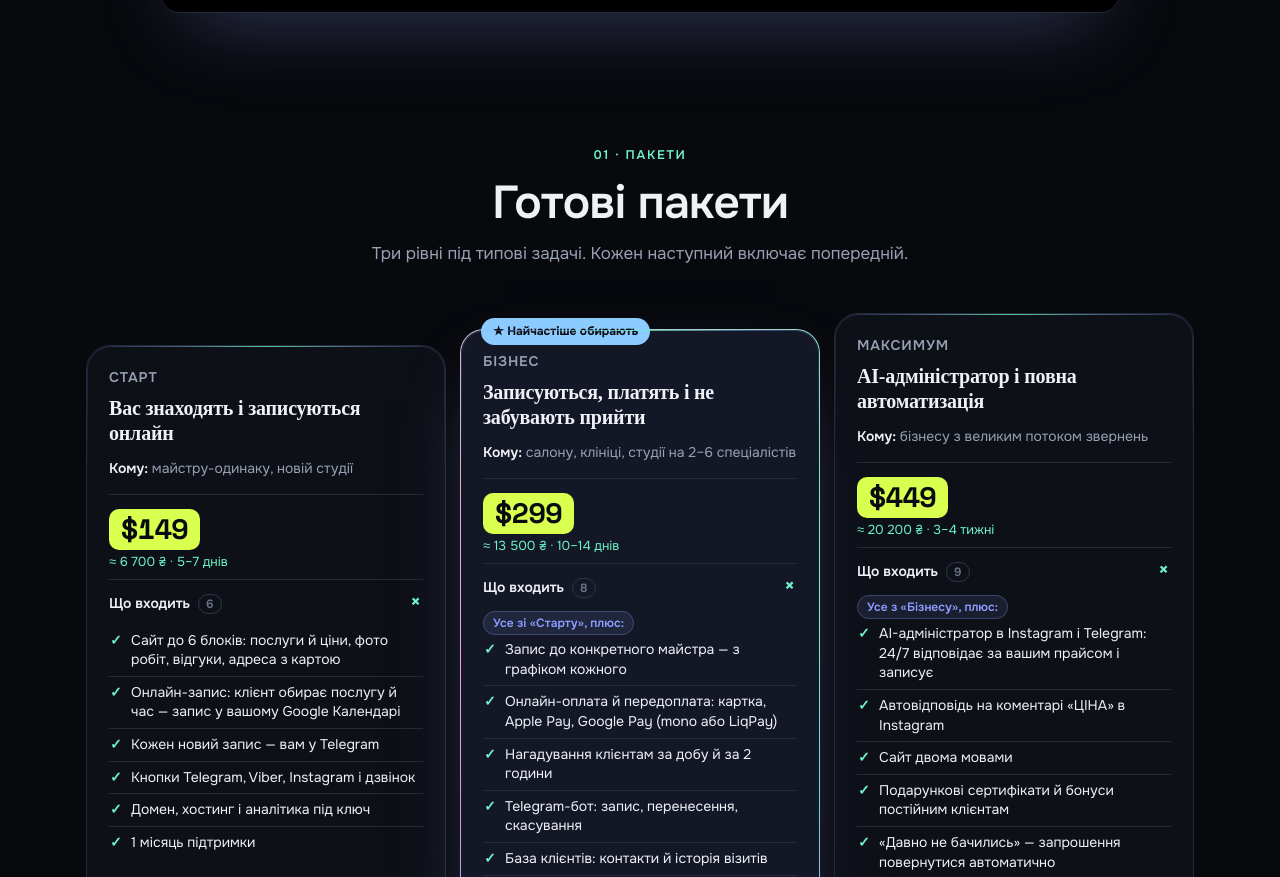
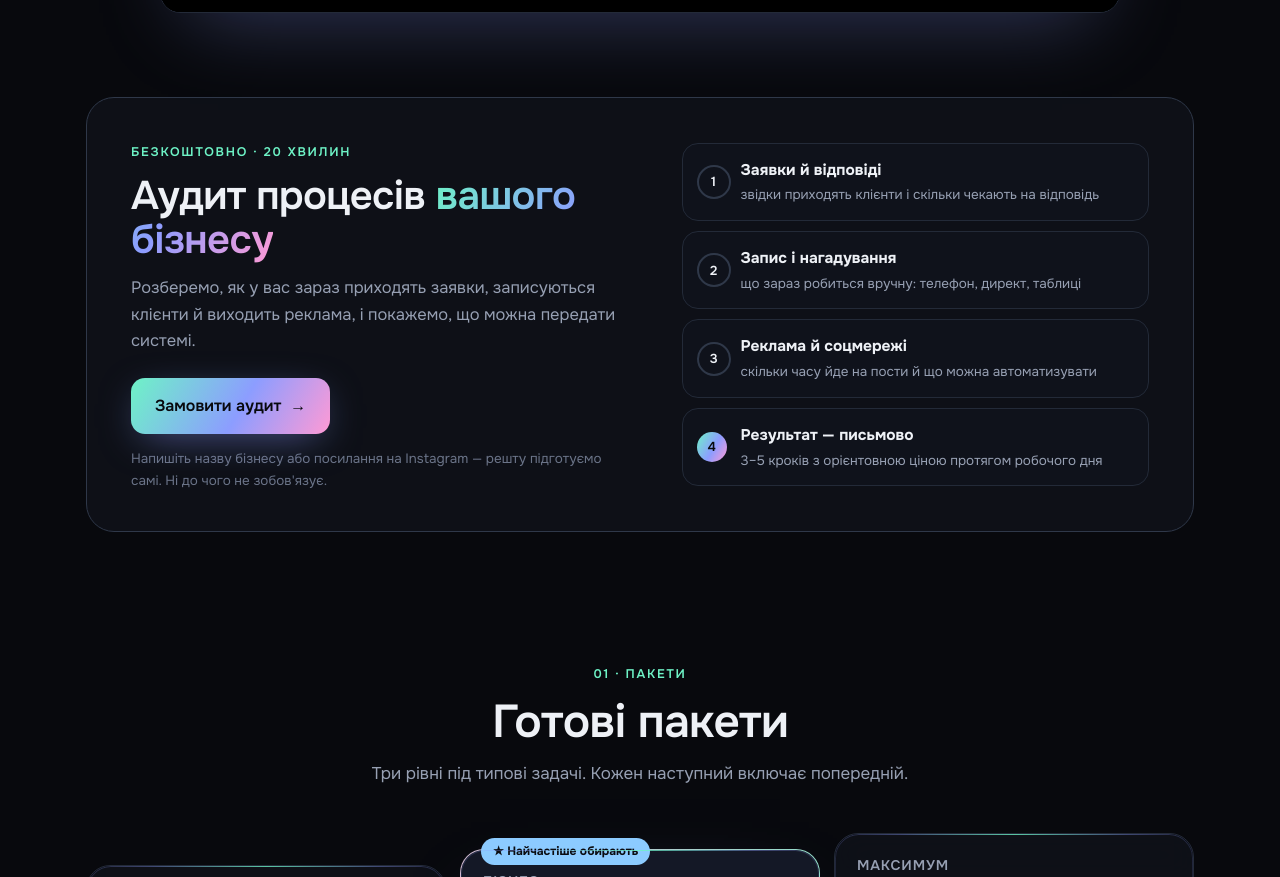
Before and after one commit to onegentleman6/pulselab, a plain HTML site: page index.html in a window 1280 px wide. Shown: the part 1551-2428 px from the top of the page. Drawn offline with Linux system fonts and the light colour scheme; grey boxes are pictures that could not be loaded; a web font is replaced by a local one.

Commit message:
Блок «Безкоштовний аудит процесів»

```diff
--- a/index.html
+++ b/index.html
@@ -390,6 +390,19 @@ details p{padding:0 22px 20px;color:var(--muted);font-size:15.5px}
 .cta .ph2 img{width:100%;height:auto;aspect-ratio:600/880;object-fit:cover;border-radius:24px;border:1px solid var(--line2);transform:rotate(-3deg);box-shadow:0 30px 70px -25px rgba(0,0,0,.9)}
 .cta .ph2 .hand{position:absolute;left:-40px;top:10%;transform:rotate(-8deg);z-index:2}
 @media(max-width:820px){.cta{grid-template-columns:1fr;padding:36px 22px;text-align:center}.cta p{margin:0 auto}.cta .btns{justify-content:center}.cta .ph2{display:none}}
+/* ===== аудит ===== */
+.aud{position:relative;display:grid;grid-template-columns:1.05fr .95fr;gap:34px;align-items:center;border-radius:28px;padding:40px 44px;background:var(--glass,rgba(255,255,255,.03));border:1px solid var(--line2)}
+.aud h2{font-size:clamp(26px,3.6vw,40px);margin-bottom:12px}
+.aud p{color:var(--muted);font-size:16.5px;max-width:500px}
+.aud small{display:block;margin-top:14px;color:var(--dim);font-size:13.5px;max-width:480px}
+.aud .btns{margin-top:24px}
+.aud-l{list-style:none;margin:0;padding:0;display:grid;gap:10px;counter-reset:a}
+.aud-l li{position:relative;padding:14px 16px 14px 58px;border-radius:16px;background:#0f121b;border:1px solid var(--line)}
+.aud-l li:before{counter-increment:a;content:counter(a);position:absolute;left:14px;top:50%;transform:translateY(-50%);display:grid;place-items:center;width:30px;height:30px;border-radius:50%;border:2px solid var(--line2);font:600 13px Unbounded,Onest,sans-serif}
+.aud-l li:last-child:before{background:var(--grad);border:0;color:#08090d}
+.aud-l b{display:block;font-size:15.5px}
+.aud-l span{display:block;color:var(--muted);font-size:13.5px;margin-top:2px}
+@media(max-width:820px){.aud{grid-template-columns:1fr;padding:30px 20px;gap:24px}}
 footer{padding:36px 0 52px;color:var(--dim);font-size:14px}
 footer .wrap{display:flex;justify-content:space-between;gap:12px;flex-wrap:wrap}
 
@@ -572,6 +585,31 @@ body.lock{overflow:hidden}
     <p lang="en">Online booking, an admin bot, an owner dashboard and autopilot ads. Businesses in the video are demo examples.</p>
   </div>
   <div class="vid rv"><video controls preload="none" playsinline poster="img/solutions-poster.webp" width="1280" height="720"><source src="video/business-solutions.mp4" type="video/mp4"></video></div>
+</div></section>
+
+<!-- AUDIT -->
+<section id="audit" style="padding-top:20px"><div class="wrap rv">
+  <div class="aud glow">
+    <div class="aud-t">
+      <span class="k"><span lang="uk">Безкоштовно · 20 хвилин</span><span lang="en">Free · 20 minutes</span></span>
+      <h2 lang="uk">Аудит процесів <span class="gt">вашого бізнесу</span></h2>
+      <h2 lang="en">A process audit <span class="gt">for your business</span></h2>
+      <p lang="uk">Розберемо, як у вас зараз приходять заявки, записуються клієнти й виходить реклама, і покажемо, що можна передати системі.</p>
+      <p lang="en">We review how enquiries arrive, how clients book and how advertising goes out today, and show what can be handed over to a system.</p>
+      <div class="btns">
+        <a class="btn p" lang="uk" href="https://t.me/Developer_mark?text=%D0%94%D0%BE%D0%B1%D1%80%D0%B8%D0%B9%20%D0%B4%D0%B5%D0%BD%D1%8C!%20%D0%A5%D0%BE%D1%87%D1%83%20%D0%B1%D0%B5%D0%B7%D0%BA%D0%BE%D1%88%D1%82%D0%BE%D0%B2%D0%BD%D0%B8%D0%B9%20%D0%B0%D1%83%D0%B4%D0%B8%D1%82%20%D0%BF%D1%80%D0%BE%D1%86%D0%B5%D1%81%D1%96%D0%B2.%20%D0%9C%D1%96%D0%B9%20%D0%B1%D1%96%D0%B7%D0%BD%D0%B5%D1%81%3A%20" target="_blank" rel="noopener">Замовити аудит <span class="ar">→</span></a>
+        <a class="btn p" lang="en" href="https://t.me/Developer_mark?text=Hello!%20I'd%20like%20a%20free%20process%20audit.%20My%20business%3A%20" target="_blank" rel="noopener">Request an audit <span class="ar">→</span></a>
+      </div>
+      <small lang="uk">Напишіть назву бізнесу або посилання на Instagram — решту підготуємо самі. Ні до чого не зобов'язує.</small>
+      <small lang="en">Send your business name or Instagram link — we prepare the rest. No obligation.</small>
+    </div>
+    <ol class="aud-l">
+      <li><b lang="uk">Заявки й відповіді</b><b lang="en">Enquiries &amp; replies</b><span lang="uk">звідки приходять клієнти і скільки чекають на відповідь</span><span lang="en">where clients come from and how long they wait for a reply</span></li>
+      <li><b lang="uk">Запис і нагадування</b><b lang="en">Booking &amp; reminders</b><span lang="uk">що зараз робиться вручну: телефон, директ, таблиці</span><span lang="en">what is done by hand today: calls, DMs, spreadsheets</span></li>
+      <li><b lang="uk">Реклама й соцмережі</b><b lang="en">Ads &amp; social media</b><span lang="uk">скільки часу йде на пости й що можна автоматизувати</span><span lang="en">how much time posting takes and what can be automated</span></li>
+      <li><b lang="uk">Результат — письмово</b><b lang="en">Written result</b><span lang="uk">3–5 кроків з орієнтовною ціною протягом робочого дня</span><span lang="en">3–5 steps with an estimated price within one working day</span></li>
+    </ol>
+  </div>
 </div></section>
 
 <!-- PRICES --><section id="prices"><div class="wrap">
```
